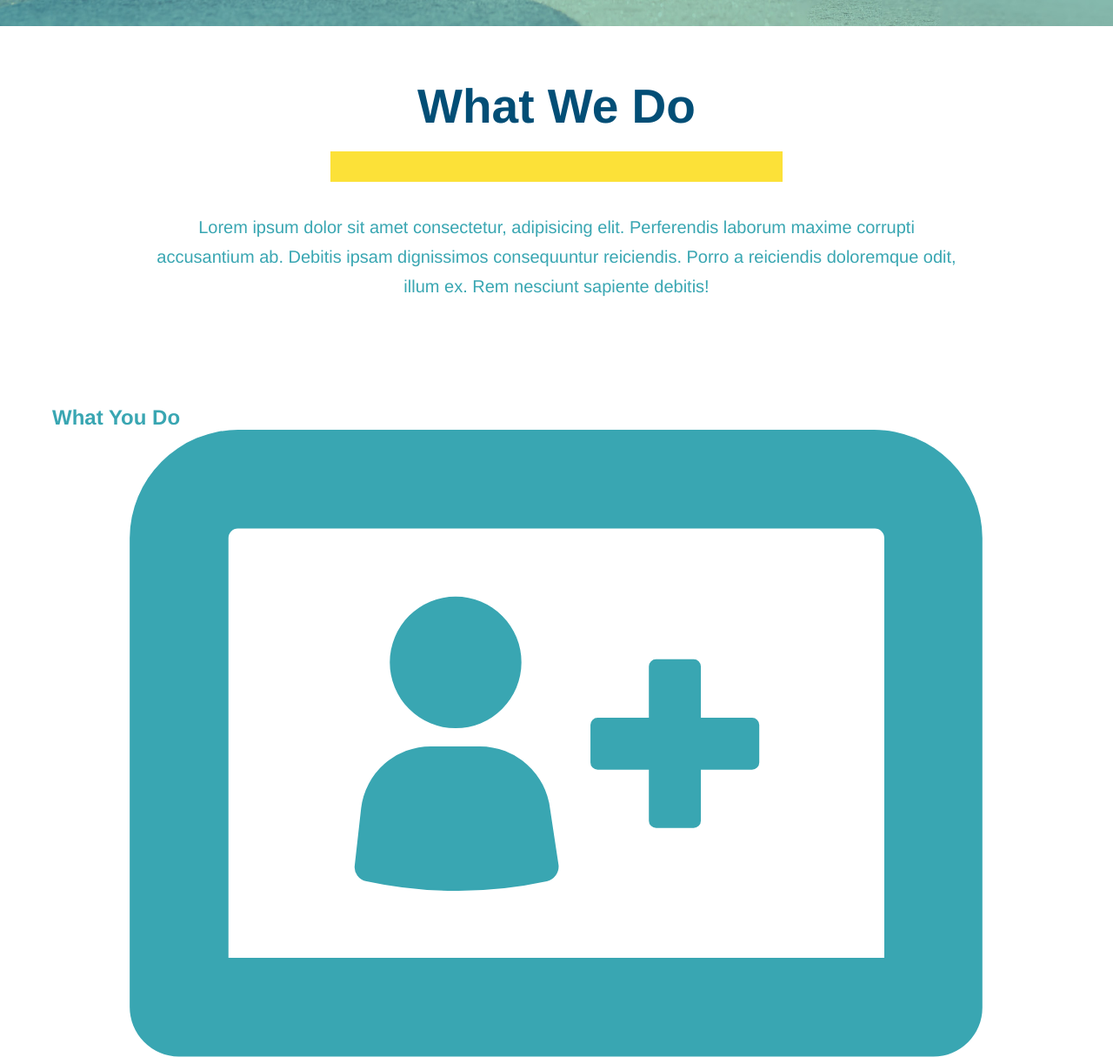
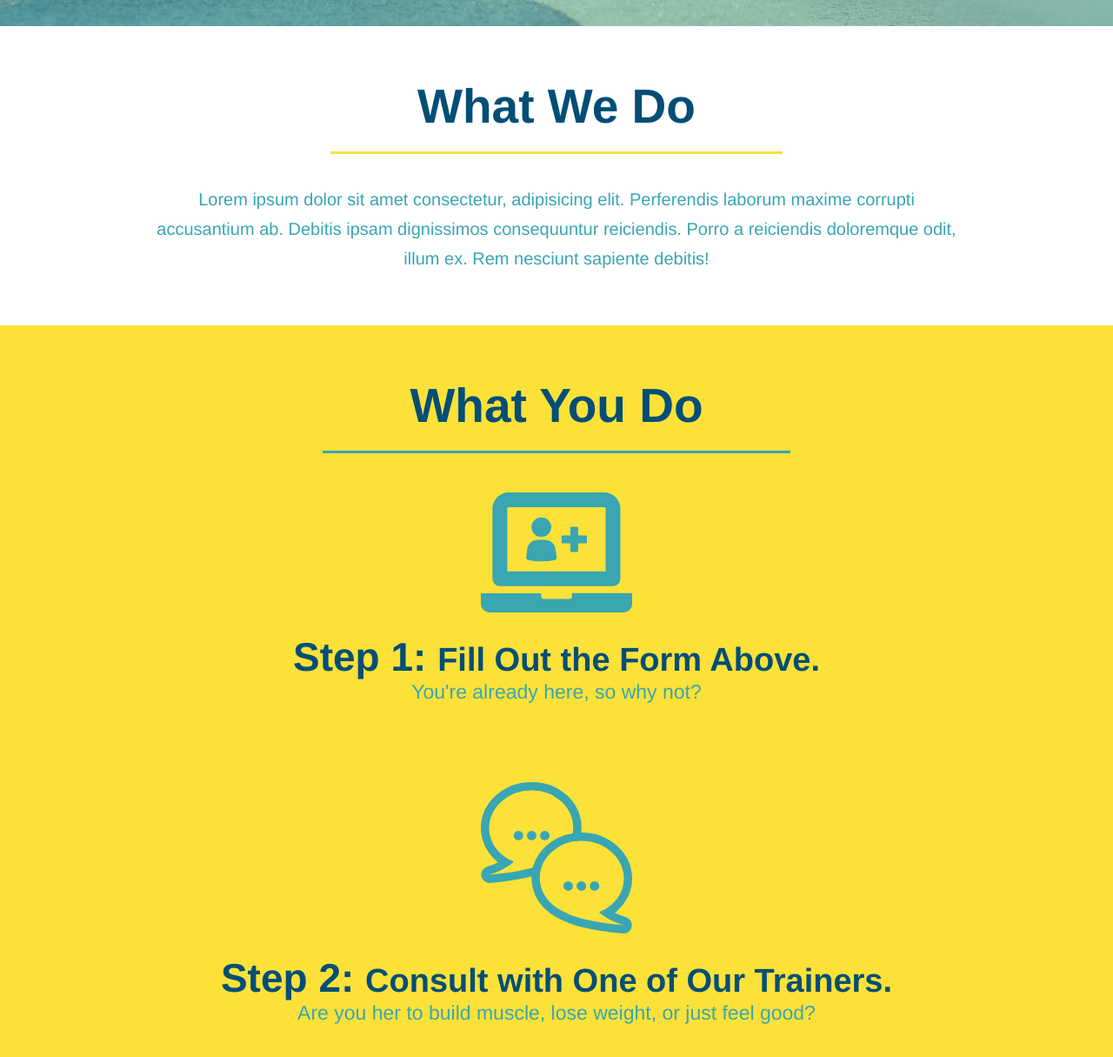
Before and after one commit to APino3/run-buddy, a plain HTML site: page index.html in a window 1280 px wide. Shown: the part 652-1867 px from the top of the page at 87% size. Drawn offline with Linux system fonts and the light colour scheme.

Commit message:
style what you do section

```diff
--- a/assets/css/style.css
+++ b/assets/css/style.css
@@ -125,17 +125,6 @@
       text-align: center;
   }
 
-  .intro h2 {
-      font-size: 55px;
-      color: #024e76;
-      margin-bottom: 35px;
-      padding: 0 100px 20px 100px;
-      border-bottom: 35px solid;
-      border-color: #fce138;
-      display: inline-block;
-  }
-
-
   .intro p {
       line-height:1.7;
       color: #39a6b2;
@@ -143,3 +132,48 @@
       font-size: 20px;
       margin: 0 auto;
     }
+
+    .steps {
+        text-align: center;
+        background: #fce138;
+    }
+
+    .section-title {
+        font-size: 55px;
+        color: #024e76;
+        margin-bottom: 35px;
+        padding: 0 100px 20px 100px;
+        display: inline-block;
+        border-bottom: 3px solid;
+    }
+
+    .steps div {
+        margin-bottom: 80px;
+    }
+
+    .steps img {
+        width: 15%;
+        margin: 10px 0;
+    }
+
+    .steps h3 {
+        color: #024e76;
+        font-size: 46px;
+        margin-top: 10px;
+    }
+
+    .steps p {
+        color: #39a6b2;
+        font-size: 23px;
+    }
+
+    .steps span {
+        font-size: 38px;
+    }
+    .primary-border {
+        border-color: #fce138;
+    }
+
+    .secondary-border {
+        border-color: #39a6b2;
+    }
--- a/index.html
+++ b/index.html
@@ -70,40 +70,40 @@
 
   <!-- "what we do" section -->
   <section id="what-we-do" class="intro">
-    <h2>What We Do</h2>
+    <h2 class="section-title primary-border">What We Do</h2>
     <p>
       Lorem ipsum dolor sit amet consectetur, adipisicing elit. Perferendis laborum maxime corrupti accusantium ab. Debitis ipsam dignissimos consequuntur reiciendis. Porro a reiciendis doloremque odit, illum ex. Rem nesciunt sapiente debitis!
     </p>
   </section>
 
   <!-- "what you do" section -->
-  <section id="what-you-do">
-    <h2>What You Do</h2>
+  <section id="what-you-do" class="steps">
+    <h2 class="section-title secondary-border">What You Do</h2>
 
 
     <div>
       <!--insert this img element-->
       <img src="./assets/images/step-1.svg" alt="" />
-      <h3>Step 1: Fill Out the Form Above.</h3>
+      <h3>Step 1: <span>Fill Out the Form Above.</span></h3>
       <p>You're already here, so why not?</p>
     </div>
 
     <div>
       <img src="./assets/images/step-2.svg" alt="" />
-      <h3>Step 2: Consult with One of Our Trainers.</h3>
+      <h3>Step 2: <span>Consult with One of Our Trainers.</span></h3>
       <p>Are you her to build muscle, lose weight, or just feel good?</p>
     </div>
 
     <div>
       <img src ="./assets/images/step-3.svg" alt="" />
-      <h3>Step 3:Get Running.</h3>
+      <h3>Step 3: <span>Get Running.</span></h3>
       <p>Hit the ground running (literally) once your trainer lays out your plan.</p>
     </div>
 
 
     <div>
       <img src="./assets/images/step-4.svg" alt="" />
-      <h3>Step 4: See Results.</h3>
+      <h3>Step 4: <span>See Results.</span></h3>
       <p>Bi-weekly checkins with your trainer will keep you focused</p>
     </div>
 
```
